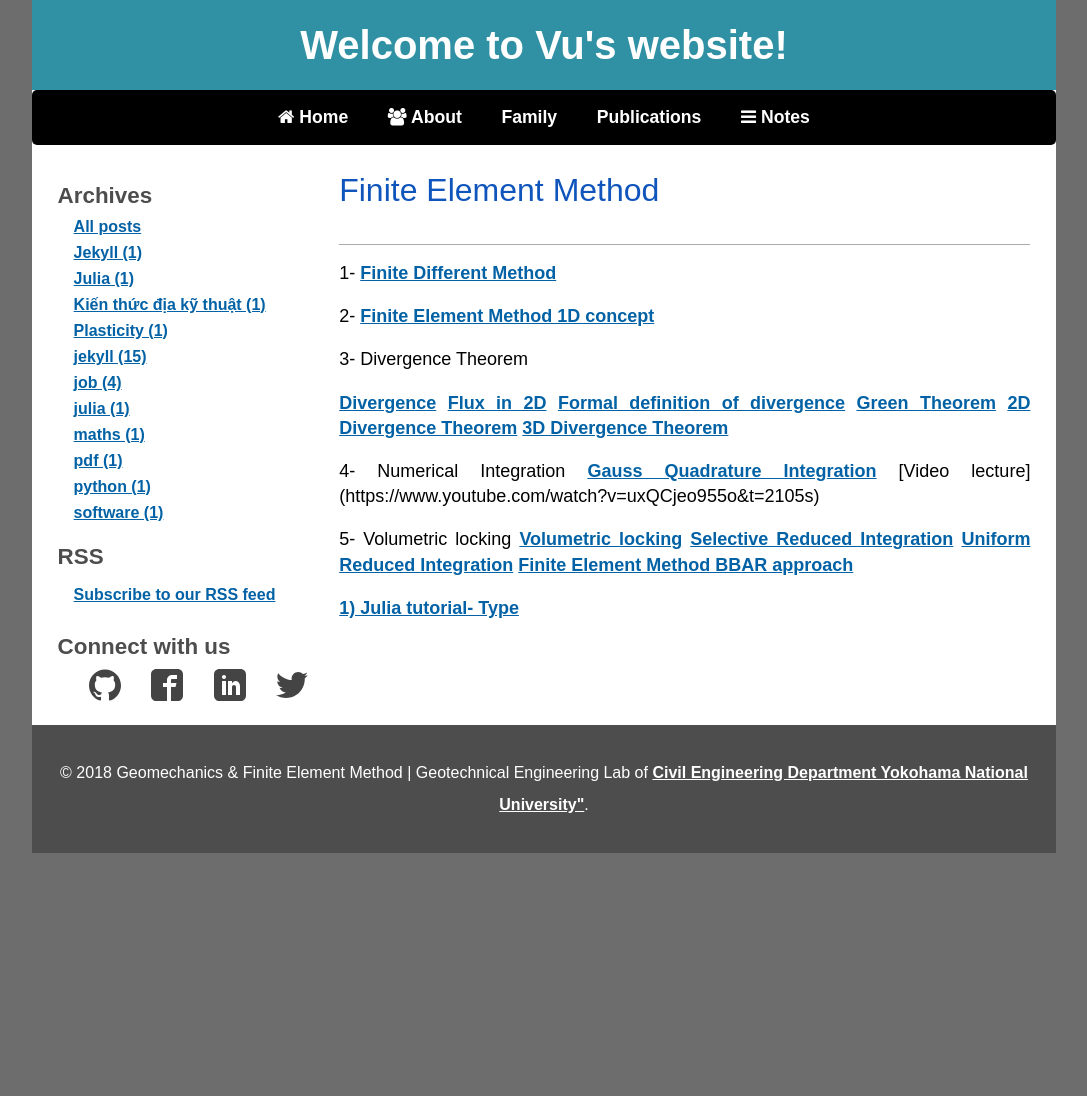
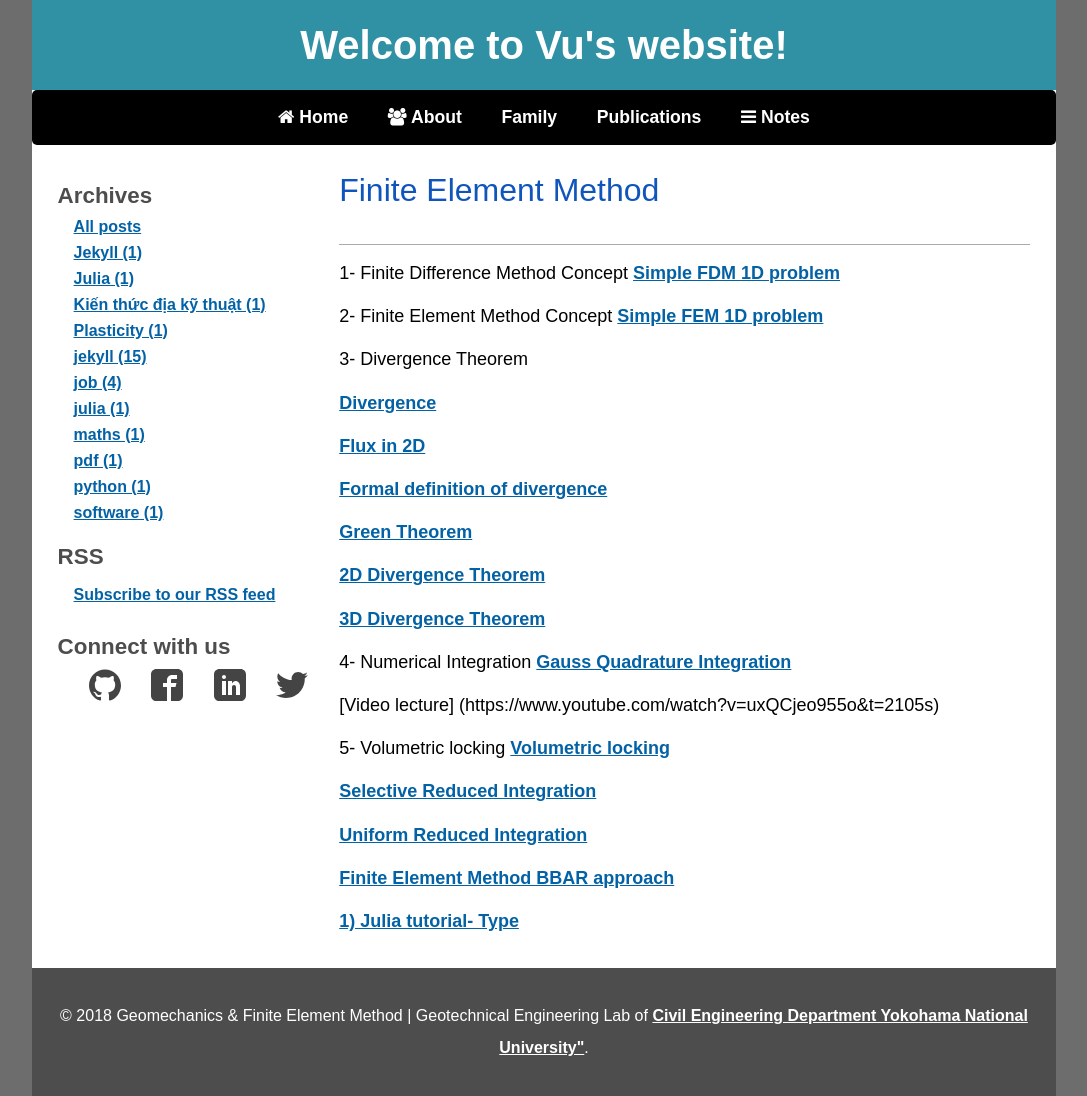
Before and after one commit to quangvunp/geomechanics, a Jekyll site: the page built from FEM.md, in a window 1280 px wide. Shown: the whole page, without its empty margins (96-1183 px from the left). Built offline with Jekyll 4.4.1, drawn with Linux system fonts in a browser that asks for light colours; before the commit the page ends 900 px from its top, so only the background shows below that.

Commit message:
Update FEM.md

```diff
--- a/FEM.md
+++ b/FEM.md
@@ -3,28 +3,39 @@ layout: page
 title: Finite Element Method
 ---
 
-1- [Finite Different Method]({{ site.url }}/assests/Notes/FEM/FDM_1D.PDF)
+1- Finite Difference Method Concept
+[Simple FDM 1D problem]({{ site.url }}/assests/Notes/FEM/FDM_1D.PDF)
 
-2- [Finite Element Method 1D concept]({{ site.url }}/assests/Notes/FEM/FEM_1D_Concept.PDF)
+2- Finite Element Method Concept
+[Simple FEM 1D problem]({{ site.url }}/assests/Notes/FEM/FEM_1D_Concept.PDF)
 
 
 3- Divergence Theorem
 
 [Divergence](https://www.khanacademy.org/math/multivariable-calculus/multivariable-derivatives/divergence-and-curl-articles/a/divergence)
+
 [Flux in 2D](https://www.khanacademy.org/math/multivariable-calculus/integrating-multivariable-functions/line-integrals-in-vector-fields-articles/a/flux-in-two-dimensions)
+
 [Formal definition of divergence](https://www.khanacademy.org/math/multivariable-calculus/greens-theorem-and-stokes-theorem/formal-definitions-of-divergence-and-curl/a/formal-definition-of-divergence-in-two-dimensions)
+
 [Green Theorem](https://www.khanacademy.org/math/multivariable-calculus/greens-theorem-and-stokes-theorem/greens-theorem-articles/a/greens-theorem)
+
 [2D Divergence Theorem](https://www.khanacademy.org/math/multivariable-calculus/greens-theorem-and-stokes-theorem/divergence-theorem-articles/a/2d-divergence-theorem)
+
 [3D Divergence Theorem](https://www.khanacademy.org/math/multivariable-calculus/greens-theorem-and-stokes-theorem/divergence-theorem-articles/a/3d-divergence-theorem)
 
 4- Numerical Integration
 [Gauss Quadrature Integration]({{ site.url }}/assests/Notes/FEM/Gauss_quadrature_integration.PDF)
+
 [Video lecture] (https://www.youtube.com/watch?v=uxQCjeo955o&t=2105s)
 
 5- Volumetric locking
 [Volumetric locking]({{ site.url }}/assests/Notes/FEM/Volumetric_Locking/Volumetric_Locking.PDF)
+
 [Selective Reduced Integration]({{ site.url }}/assests/Notes/FEM/Volumetric_Locking/Selective_Reduced.PDF)
+
 [Uniform Reduced Integration]({{ site.url }}/assests/Notes/FEM/Volumetric_Locking/Uniform_Reduced_Integration.PDF)
+
 [Finite Element Method BBAR approach]({{ site.url }}/assests/Notes/FEM/Volumetric_Locking/B-bar.PDF)
 
 
```
